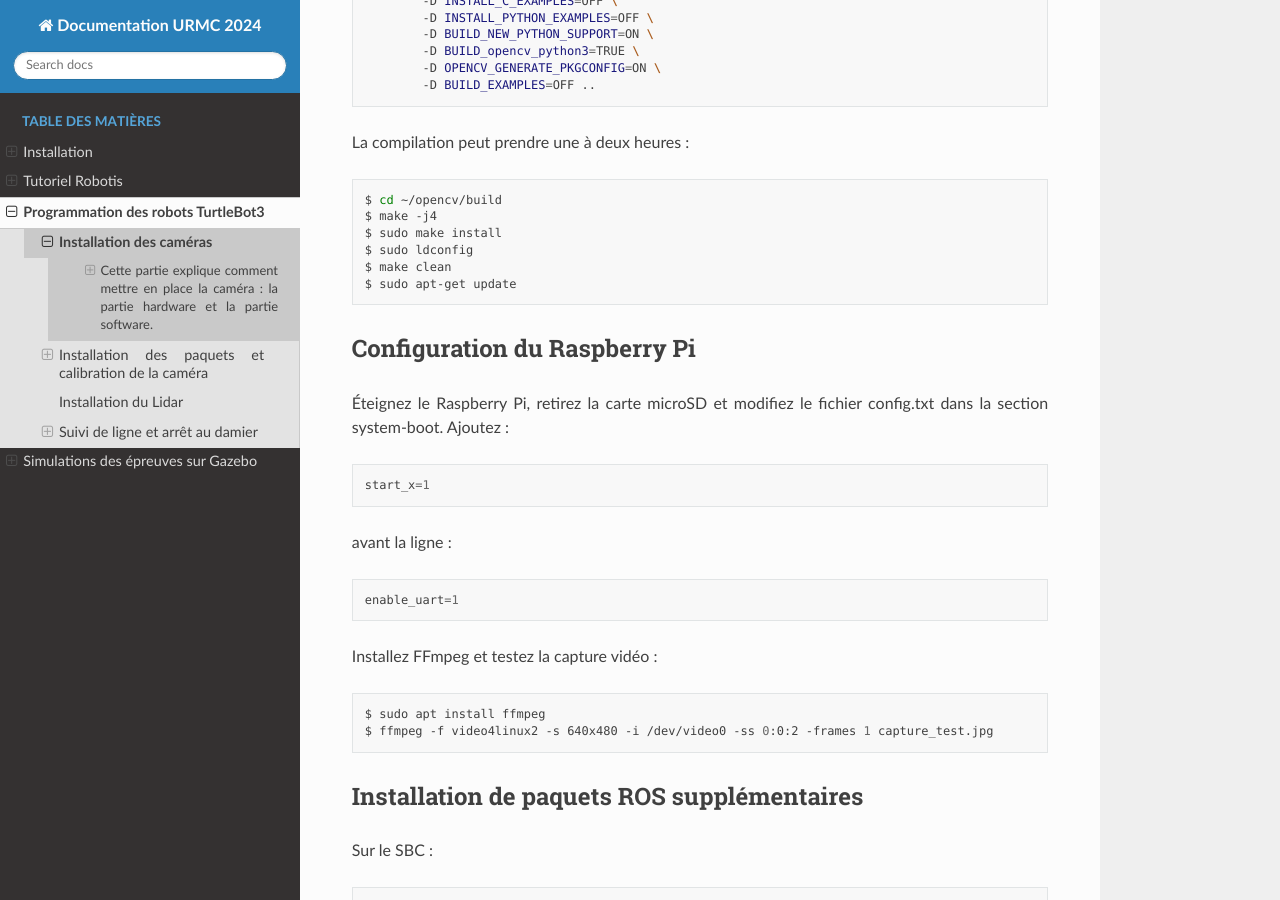
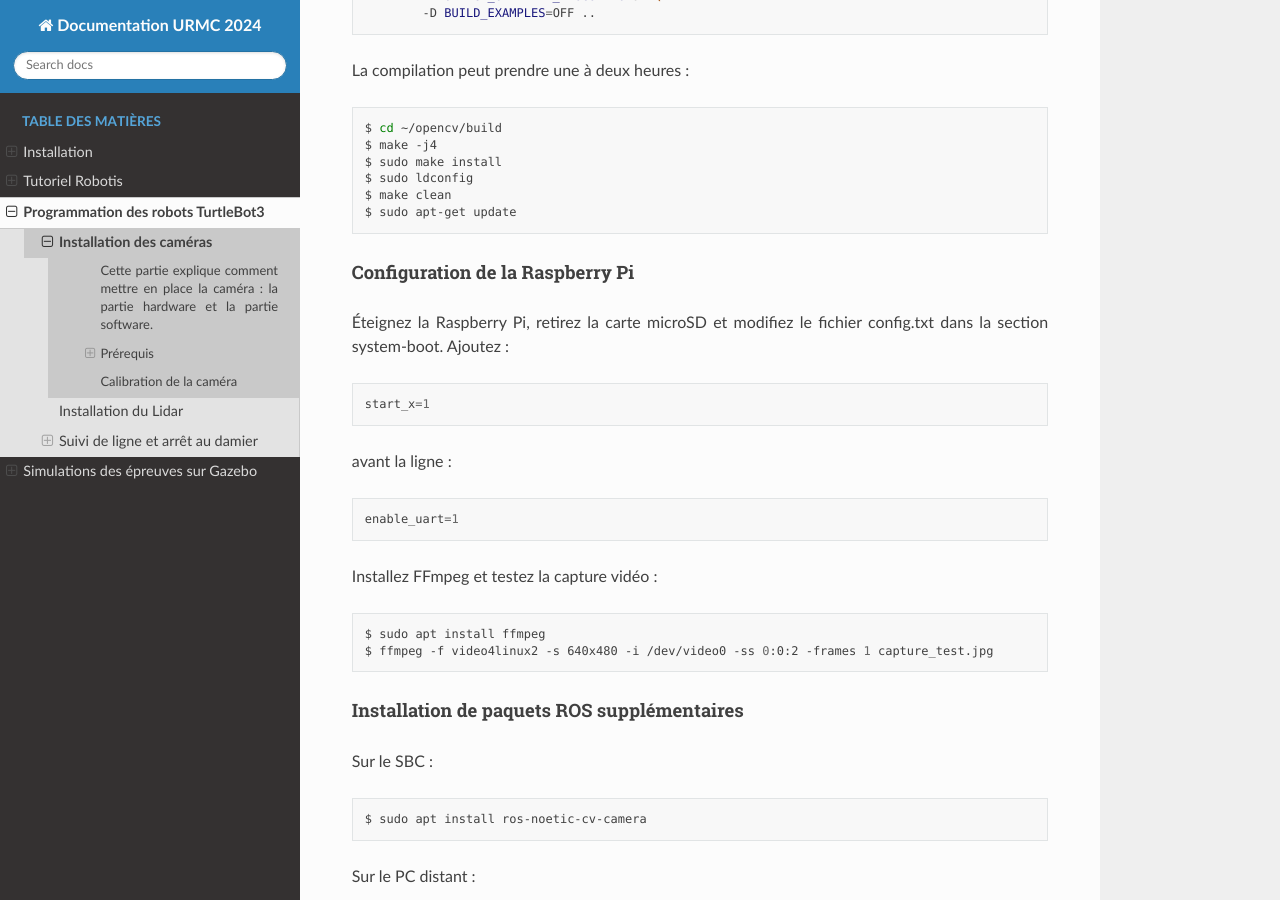
Before and after one commit to ThibaultTostain/insa-strasbourg-URRMC, a Sphinx documentation site: the page built from docs/source/turtlebot_reel/camera.rst, in a window 1280 px wide and 900 px high, scrolled down 2103 px. Built offline with Sphinx 7.4.7 and the Read the Docs theme 3.1.0, drawn with Linux system fonts in a browser that asks for light colours.

```diff
--- a/docs/source/turtlebot_reel/camera.rst
+++ b/docs/source/turtlebot_reel/camera.rst
@@ -17,14 +17,15 @@ Nous considérons que la caméra choisie est un caméra de type FishEye compatib
 
 
 Prérequis
-~~~~~~~~~
+---------
+
 Installation des paquets et calibration de la caméra
-====================================================
+~~~~~~~~~~~~~~~~~~~~~~~~~~~~~~~~~~~~~~~~~~~~~~~~~~~~
 
 Les instructions suivantes décrivent comment installer les paquets et calibrer une caméra.
 
 Installation du paquet AutoRace sur le PC distant et le SBC
-----------------------------------------------------------
+^^^^^^^^^^^^^^^^^^^^^^^^^^^^^^^^^^^^^^^^^^^^^^^^^^^^^^^^^^
 
 Clonez et compilez le dépôt AutoRace :
 
@@ -35,7 +36,7 @@ Clonez et compilez le dépôt AutoRace :
    $ cd ~/catkin_ws && catkin_make
 
 Installation des paquets dépendants supplémentaires sur le SBC
---------------------------------------------------------------
+^^^^^^^^^^^^^^^^^^^^^^^^^^^^^^^^^^^^^^^^^^^^^^^^^^^^^^^^^^^^^^
 
 Créez un fichier de swap pour éviter un manque de mémoire lors de la compilation d'OpenCV :
 
@@ -60,7 +61,7 @@ Installez les dépendances nécessaires :
        protobuf-compiler
 
 Compilation d'OpenCV et opencv_contrib
---------------------------------------
+^^^^^^^^^^^^^^^^^^^^^^^^^^^^^^^^^^^^^^
 
 Téléchargez et extrayez les archives OpenCV :
 
@@ -116,10 +117,10 @@ La compilation peut prendre une à deux heures :
    $ make clean
    $ sudo apt-get update
 
-Configuration du Raspberry Pi
------------------------------
+Configuration de la Raspberry Pi
+^^^^^^^^^^^^^^^^^^^^^^^^^^^^^
 
-Éteignez le Raspberry Pi, retirez la carte microSD et modifiez le fichier config.txt dans la section system-boot. Ajoutez :
+Éteignez la Raspberry Pi, retirez la carte microSD et modifiez le fichier config.txt dans la section system-boot. Ajoutez :
 
 .. code-block::
 
@@ -139,7 +140,8 @@ Installez FFmpeg et testez la capture vidéo :
    $ ffmpeg -f video4linux2 -s 640x480 -i /dev/video0 -ss 0:0:2 -frames 1 capture_test.jpg
 
 Installation de paquets ROS supplémentaires
--------------------------------------------
+^^^^^^^^^^^^^^^^^^^^^^^^^^^^^^^^^^^^^^^^^^
+
 
 Sur le SBC :
 
@@ -159,4 +161,4 @@ Sur le PC distant :
 
 
 Calibration de la caméra
-~~~~~~~~~~~~~~~~~~~~~~~~
+------------------------
```
